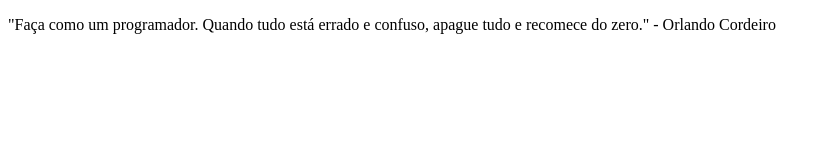
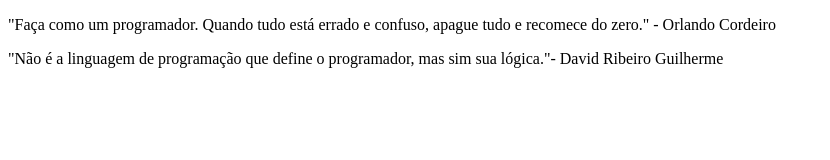
Before and after one commit to ferszabadi/bootcampdevjr-prj1, a plain HTML site: page index.html in a window 1280 px wide. Shown: the whole page, without its empty margins (0-830 px from the left). Drawn offline with Linux system fonts and the light colour scheme.

Commit message:
Frase motivacional 2

```diff
--- a/index.html
+++ b/index.html
@@ -7,5 +7,6 @@
 </head>
 <body>
     <p>"Faça como um programador. Quando tudo está errado e confuso, apague tudo e recomece do zero." - Orlando Cordeiro</p>
+    <p>"Não é a linguagem de programação que define o programador, mas sim sua lógica."- David Ribeiro Guilherme</p>
 </body>
 </html>
```
